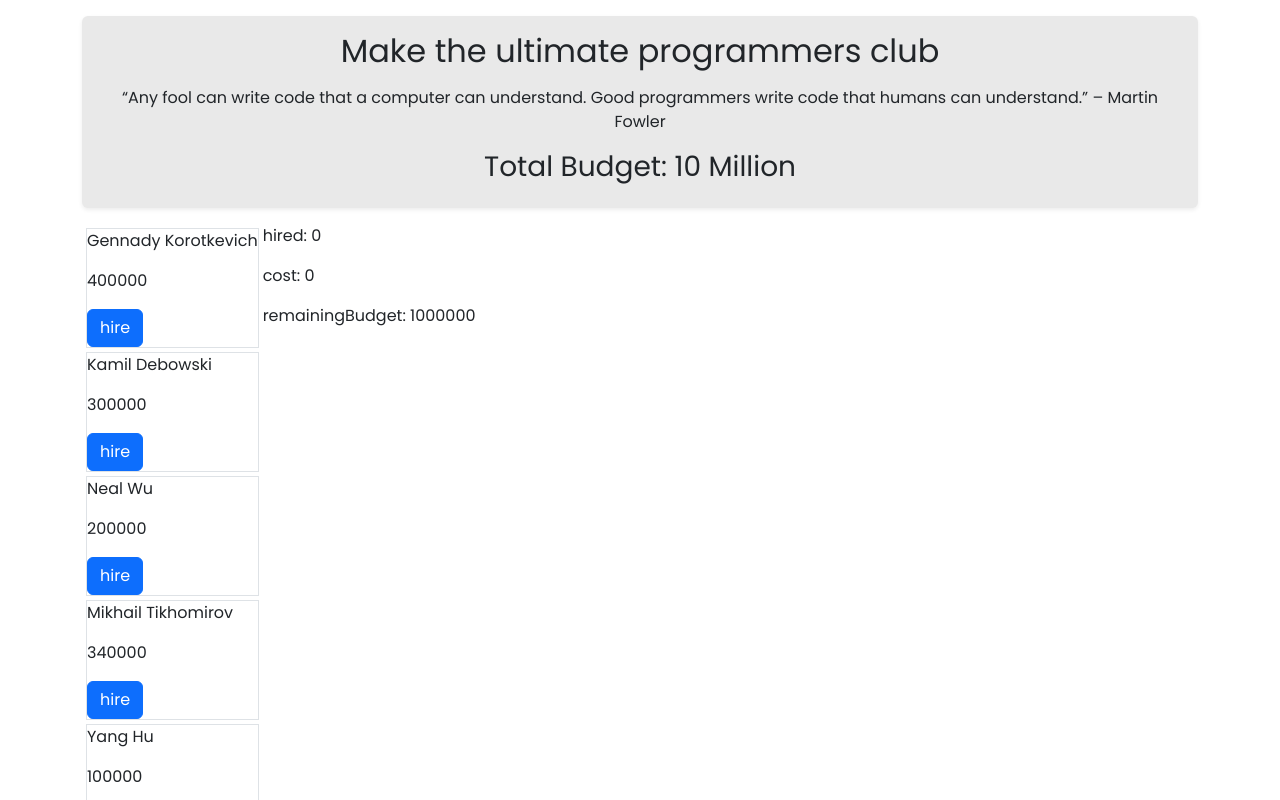
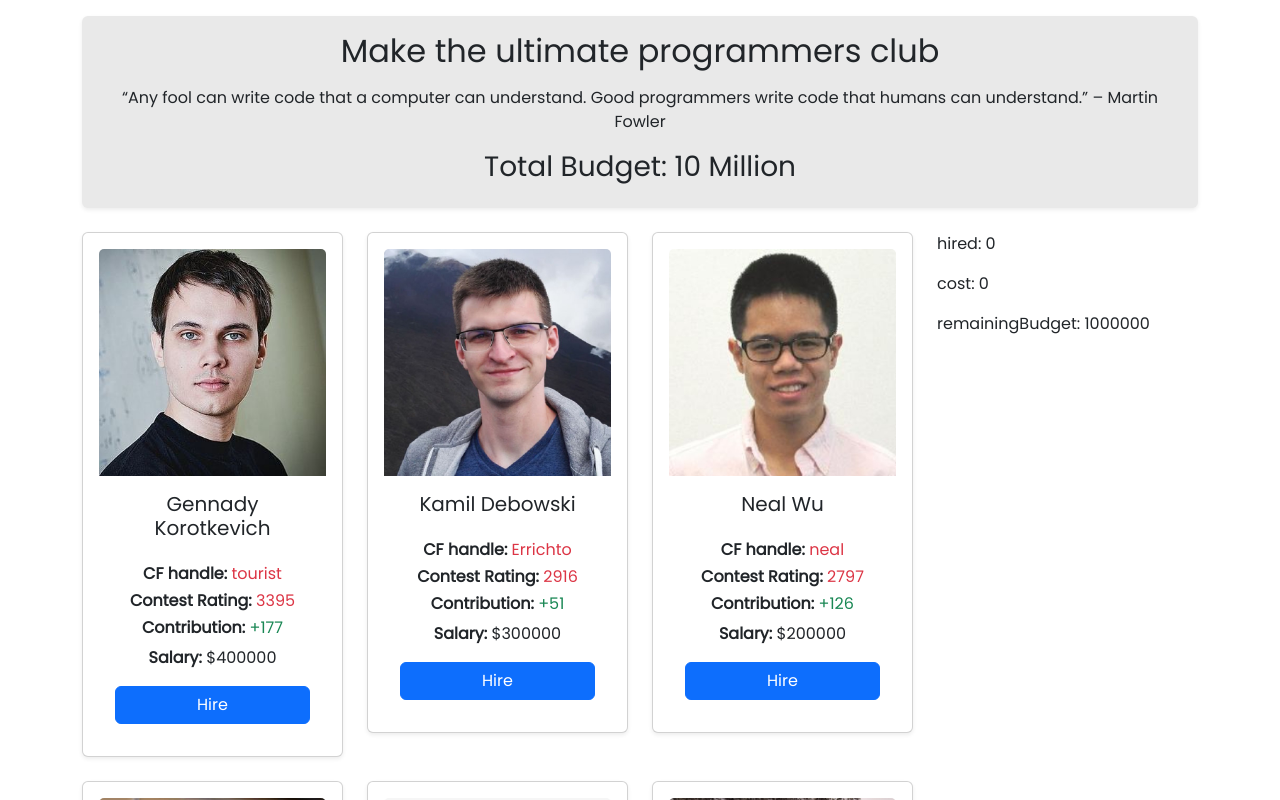
Before and after one commit to faisalmh4045/programmers-club, a React (Vite) app: page / in a window 1280 px wide. Shown: the top 800 px of the page. Built offline with nearby package versions, Linux system fonts and the light colour scheme.

Commit message:
add main section grid layout

```diff
--- a/src/components/Main/Main.jsx
+++ b/src/components/Main/Main.jsx
@@ -1,6 +1,7 @@
 import { useEffect, useState } from "react";
 import Hired from "../Hired/Hired";
 import Programmers from "../Programmers/Programmers";
+import { Col, Row } from "react-bootstrap";
 
 const Main = () => {
     const [hiredCoders, setHiredCoders] = useState([]);
@@ -30,13 +31,19 @@ const Main = () => {
     };
 
     return (
-        <main className="d-flex">
+        <main className="mt-4">
+            <Row>
+                <Col lg={9}>
                     <Programmers handleHiring={handleHiring}></Programmers>
+                </Col>
+                <Col lg={3}>
                     <Hired
                         hiredCoders={hiredCoders}
                         handleRemove={handleRemove}
                         budgetRemaining={budgetRemaining}
                     ></Hired>
+                </Col>
+            </Row>
         </main>
     );
 };
--- a/src/components/Programmer/Programmer.jsx
+++ b/src/components/Programmer/Programmer.jsx
@@ -1,13 +1,50 @@
-import { Button } from "react-bootstrap";
+import { Button, Card, Col } from "react-bootstrap";
 
 const Programmer = ({ programmer, handleHiring }) => {
+    const { img, name, handle, rating, contribution, salary } = programmer;
+
     return (
-        <div className="border border-1 m-1">
-            <p>{programmer.name}</p>
-            <p>{programmer.salary}</p>
-            <Button onClick={() => handleHiring(programmer)}>hire</Button>
-        </div>
+        <Col>
+            <Card className="p-3 shadow-sm">
+                <Card.Img variant="top" src={img} />
+
+                <Card.Body className="text-center">
+                    <Card.Title>{name}</Card.Title>
+                    <div className="mt-4">
+                        <h6>
+                            <b>CF handle:</b>{" "}
+                            <span className="text-danger">{handle}</span>
+                        </h6>
+                        <h6>
+                            <b>Contest Rating:</b>{" "}
+                            <span className="text-danger">{rating}</span>
+                        </h6>
+                        <h6>
+                            <b>Contribution:</b>{" "}
+                            <span className="text-success">{contribution}</span>
+                        </h6>
+                        <p>
+                            <b>Salary:</b> <span>${salary}</span>
+                        </p>
+                    </div>
+                    <Button
+                        onClick={() => handleHiring(programmer)}
+                        className="w-100"
+                    >
+                        Hire
+                    </Button>
+                </Card.Body>
+            </Card>
+        </Col>
     );
 };
 
 export default Programmer;
+
+/*
+
+CF handle: tourist
+Contest Rating: 3707
+Contribution: +177
+Salary: $200000
+*/
--- a/src/components/Programmers/Programmers.jsx
+++ b/src/components/Programmers/Programmers.jsx
@@ -1,5 +1,6 @@
 import { useEffect, useState } from "react";
 import Programmer from "../Programmer/Programmer";
+import { Row } from "react-bootstrap";
 
 const Programmers = ({ handleHiring }) => {
     const [programmers, setProgrammers] = useState([]);
@@ -11,8 +12,7 @@ const Programmers = ({ handleHiring }) => {
     }, []);
 
     return (
-        <div>
-            <div>
+        <Row lg={3} className="g-4">
             {programmers.map((programmer, idx) => (
                 <Programmer
                     key={idx}
@@ -20,8 +20,7 @@ const Programmers = ({ handleHiring }) => {
                     handleHiring={handleHiring}
                 ></Programmer>
             ))}
-            </div>
-        </div>
+        </Row>
     );
 };
 
```
Lines whose indentation alone changed are shown as unchanged.
